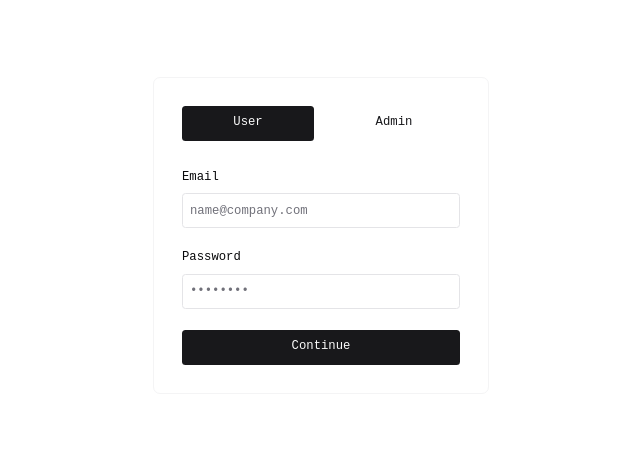
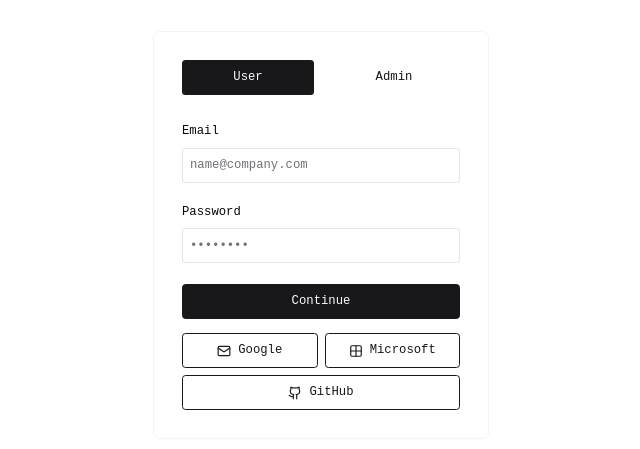
Before and after one commit to cavort-konzepte-gmbh/pv-corr, a React (Vite) app: page / in a window 1280 px wide. Shown: the part 165-614 px from the top of the page, without its empty margins (319-959 px from the left). Built offline with nearby package versions, Linux system fonts and the light colour scheme; no server answers; the database is empty.

Commit message:
Implement OAuth signup/login with GitHub, Google, and Microsoft using Supabase (#74)

```diff
--- a/src/components/admin/VersionManagement.tsx
+++ b/src/components/admin/VersionManagement.tsx
@@ -19,7 +19,10 @@ interface Version {
   is_beta: boolean;
   link?: string;
   is_current: boolean;
-  created_at: string;
+  created_at: string; // Ensure this matches the service's Version type
+  major?: number; // Add optional properties if they exist in the service
+  minor?: number;
+  patch?: number;
   created_by?: string;
 }
 
@@ -58,19 +61,28 @@ const VersionManagement: React.FC<VersionManagementProps> = ({ currentTheme, onB
     try {
       const versionString = `${formValues.major}.${formValues.minor}.${formValues.patch}`;
 
-      const insertData = {
+      const insertData: {
+        version: string;
+        major: number;
+        minor: number;
+        patch: number;
+        is_beta: boolean;
+        is_current: boolean;
+        created_by: string | undefined;
+        link?: string; // Add optional link property
+      } = {
         version: versionString,
         major: formValues.major,
         minor: formValues.minor,
         patch: formValues.patch,
         is_beta: formValues.is_beta,
         is_current: true,
-        created_by: (await supabase.auth.getUser()).data.user?.id
+        created_by: (await supabase.auth.getUser()).data.user?.id,
       };
 
       // Only add link if it's not empty
       if (formValues.link.trim()) {
-        insertData['link'] = formValues.link;
+        insertData.link = formValues.link;
       }
 
       const { data, error } = await supabase
--- a/src/components/auth/LoginForm.tsx
+++ b/src/components/auth/LoginForm.tsx
@@ -4,6 +4,7 @@ import { Theme } from "../../types/theme";
 import { Input } from "../ui/input";
 import { Button } from "../ui/button";
 import { Label } from "../ui/label";
+import { Github, Grid2x2, Mail } from "lucide-react";
 
 interface LoginFormProps {
   currentTheme: Theme;
@@ -62,6 +63,26 @@ const LoginForm: React.FC<LoginFormProps> = ({ currentTheme, onSuccess }) => {
     }
   };
 
+  const signInWithProvider = async (provider: "github" | "google" | "azure") => {
+    try {
+      setLoading(true);
+      setError(null);
+
+      const { error } = await supabase.auth.signInWithOAuth({
+        provider,
+      });
+
+      if (error) {
+        throw error;
+      }
+    } catch (err) {
+      setError(`Failed to sign in with ${provider}`);
+      console.error(`${provider} login error:`, err);
+    } finally {
+      setLoading(false);
+    }
+  };
+
   return (
     <div className="min-h-screen flex items-center justify-center  ">
       <div className="max-w-sm w-full p-8 rounded-lg border border-accent bg-background">
@@ -111,10 +132,39 @@ const LoginForm: React.FC<LoginFormProps> = ({ currentTheme, onSuccess }) => {
             />
           </div>
 
-          <Button type="submit" disabled={loading} className="w-full p-2 rounded font-medium ">
+          <Button type="submit" disabled={loading} className="w-full p-2 rounded font-medium border border-primary">
             {loading ? "Signing in..." : "Continue"}
           </Button>
         </form>
+
+        <div className="flex gap-2 mt-4">
+          <Button
+            onClick={() => signInWithProvider("google")}
+            disabled={loading}
+            className="flex-1 p-1 rounded font-medium bg-accent-primary text-primary flex items-center justify-center gap-2 text-sm border border-primary"
+          >
+            <Mail size={14} />
+            {loading ? "Google..." : "Google"}
+          </Button>
+
+          <Button
+            onClick={() => signInWithProvider("azure")}
+            disabled={loading}
+            className="flex-1 p-1 rounded font-medium bg-accent-primary text-primary flex items-center justify-center gap-2 text-sm border border-primary"
+          >
+            <Grid2x2 size={14} />
+            {loading ? "Microsoft..." : "Microsoft"}
+          </Button>
+        </div>
+
+        <Button
+          onClick={() => signInWithProvider("github")}
+          disabled={loading}
+          className="w-full p-1 rounded font-medium bg-accent-primary text-primary mt-2 flex items-center justify-center gap-2 text-sm border border-primary"
+        >
+          <Github size={14} />
+          {loading ? "GitHub..." : "GitHub"}
+        </Button>
       </div>
     </div>
   );
```
